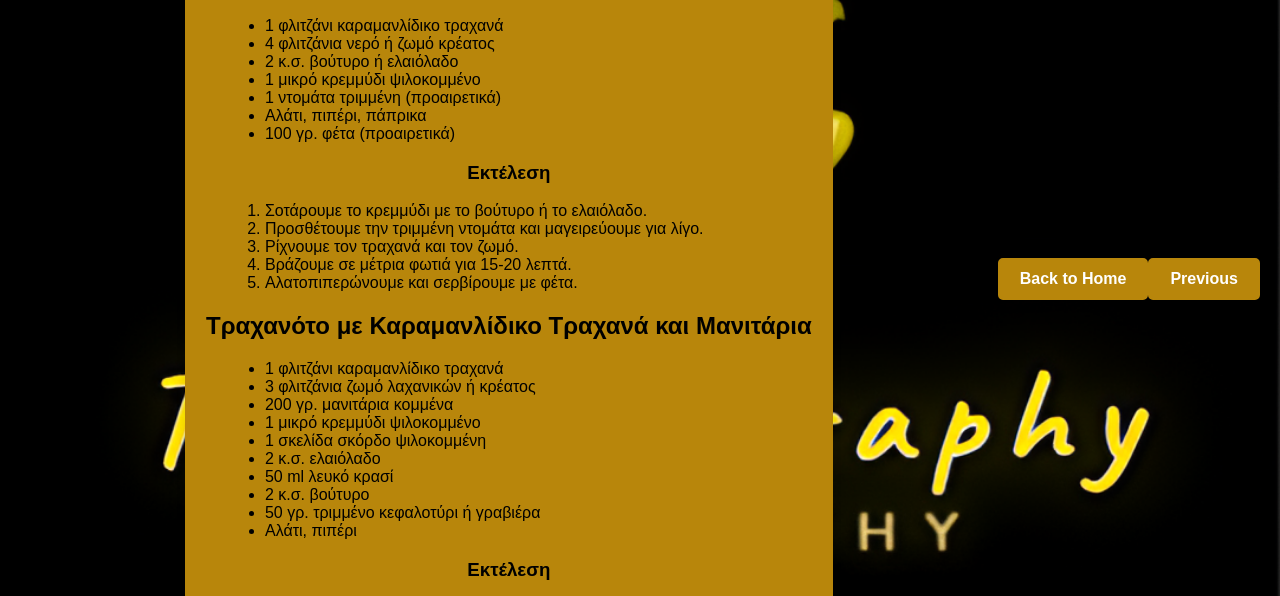
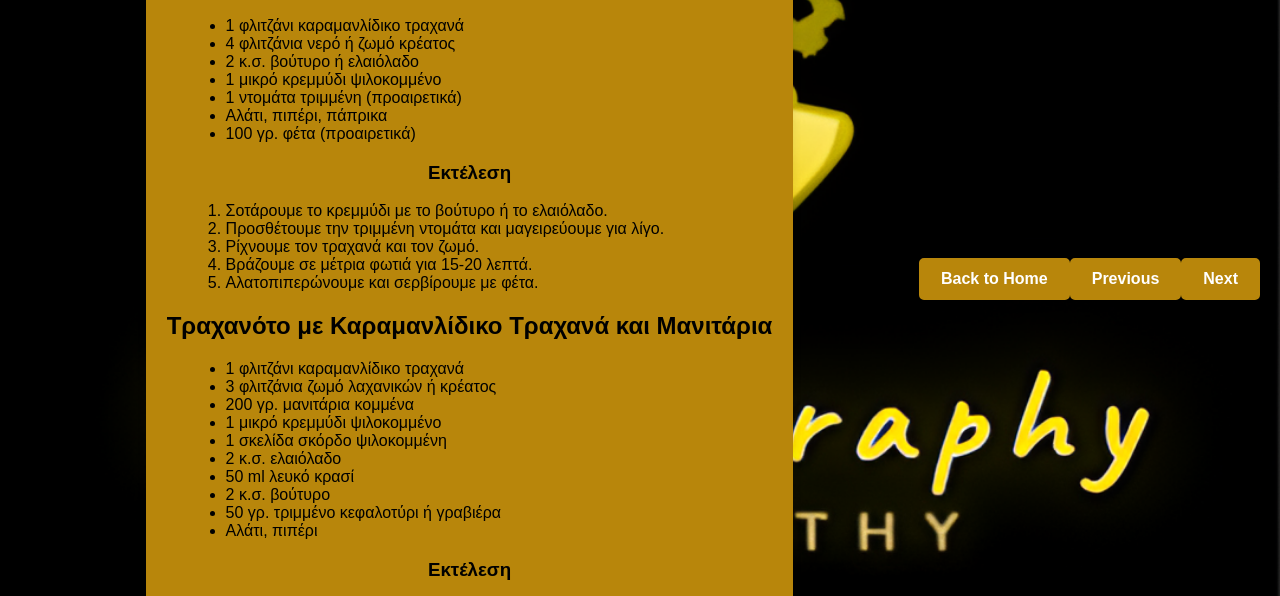
Before and after one commit to tasteography/Taste-o-graphy, a plain HTML site: page recipe3.html in a window 1280 px wide. Shown: the part 151-747 px from the top of the page. Drawn offline with Linux system fonts and the light colour scheme.

Commit message:
Add files via upload

```diff
--- a/recipe3.html
+++ b/recipe3.html
@@ -111,5 +111,6 @@
     </div>
     <a href="index.html" class="btn">Back to Home</a>
     <a href="recipe2.html" class="btn">Previous</a>
+    <a href="recipe4.html" class="btn">Next</a>
 </body>
 </html>
```
